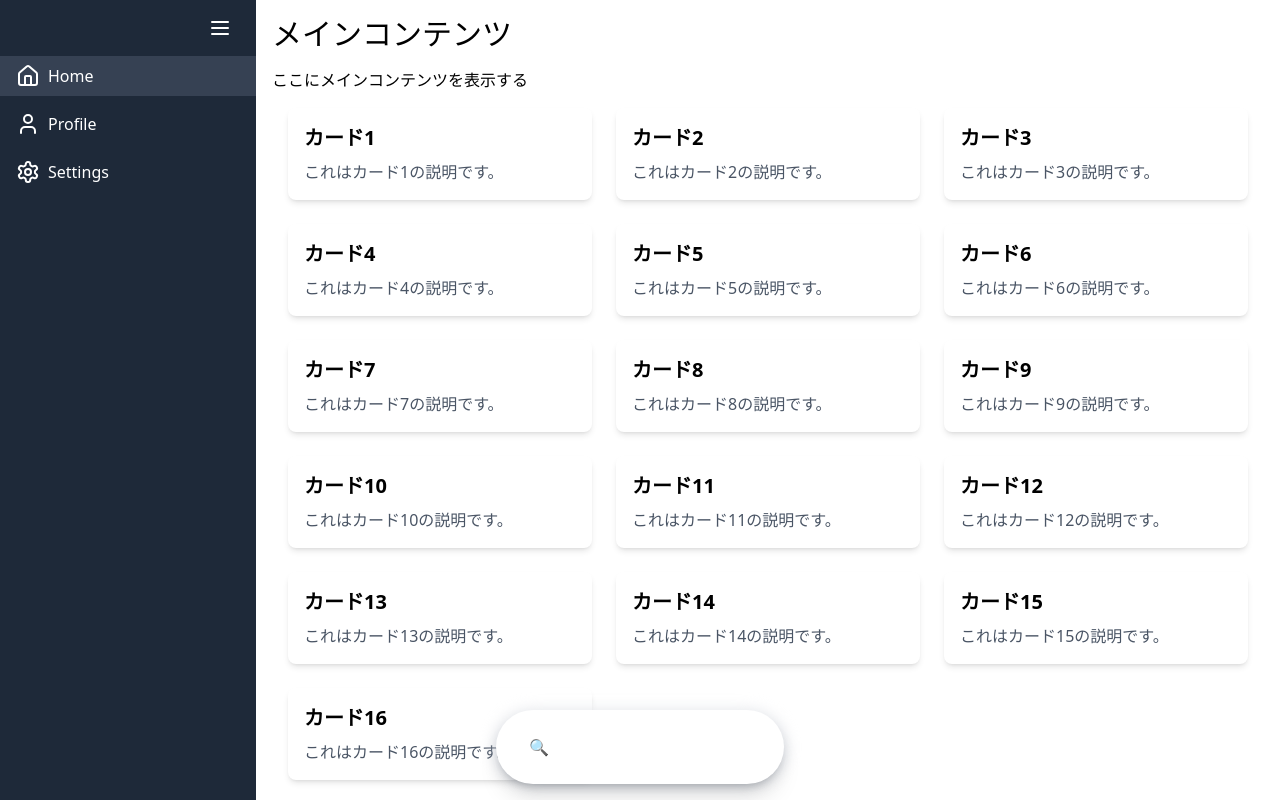
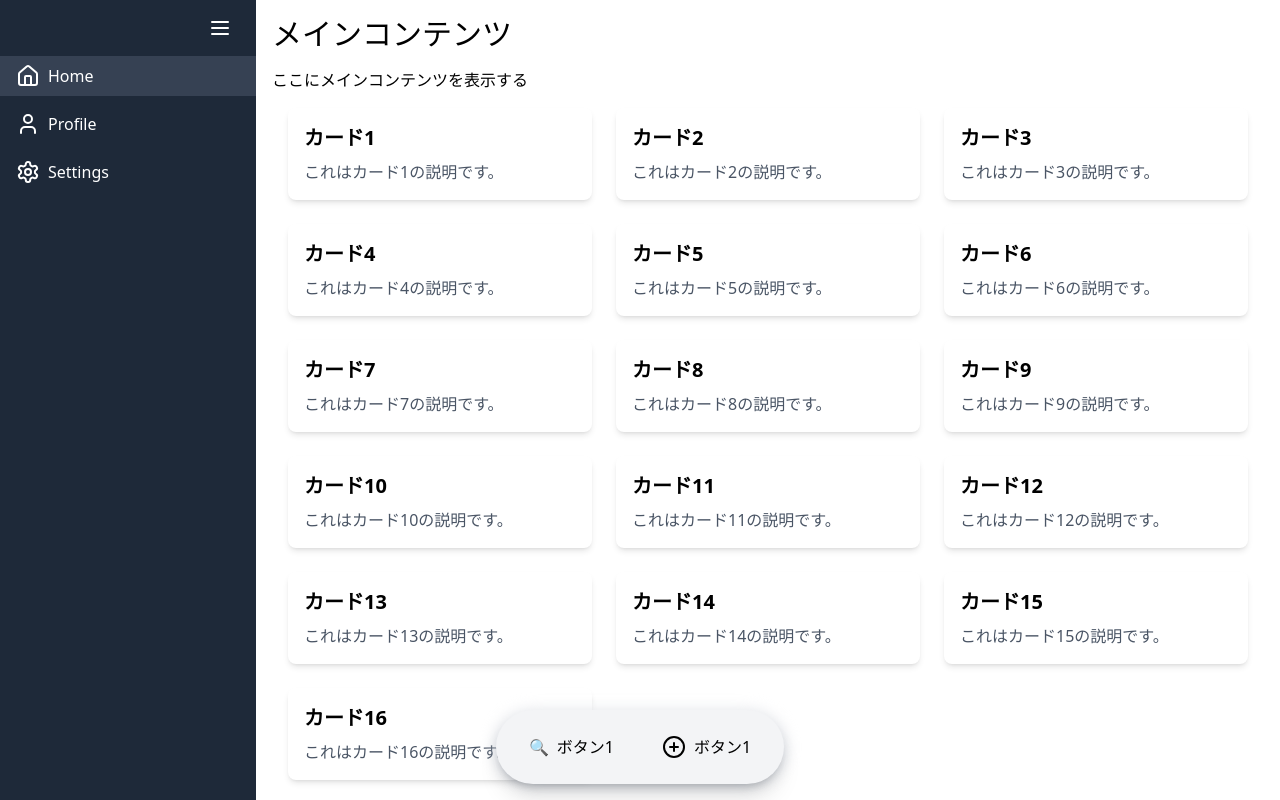
Before and after one commit to uttne/myhome-tools, a React (Vite) app in the folder front/: page / in a window 1280 px wide. Built offline with nearby package versions, Linux system fonts and the light colour scheme.

Commit message:
ボタンの背景色をなくした

```diff
--- a/front/src/contents/HomeContent.tsx
+++ b/front/src/contents/HomeContent.tsx
@@ -45,13 +45,11 @@ export function HomeContent() {
       {
         display: "ボタン1",
         icon: <span>🔍</span>,
-        color: "primary",
         onClick: () => {},
       },
       {
         display: "ボタン1",
         icon: <PlusCircle />,
-        color: "secondary",
         onClick: () => {},
       },
     ]);
--- a/front/src/parts/ControlBox.tsx
+++ b/front/src/parts/ControlBox.tsx
@@ -3,9 +3,8 @@ import useButtonStore, { ControlButtonData } from "../stores/ButtonStore";
 
 function ControlBoxButton({data}:{data: ControlButtonData}) {
 
-  const color = data.color === "primary" ? "blue" : data.color === "secondary" ? "green" : data.color;
   return (
-    <button  className={`bg-${color}-500 text-white px-4 py-2 rounded rounded-full hover:bg-${color}-600 active:scale-95 transition-transform duration-50`}>
+    <button  className={`text-black px-4 py-2 rounded rounded-full active:scale-95 transition-transform duration-50`}>
       <div className="flex items-center gap-2">
         {data.icon ? data.icon : <></>}
         <span>{data.display}</span>
@@ -20,7 +19,7 @@ export function ControlBox() {
   return (
     buttons.length > 0 && (
     <div className="fixed bottom-4 left-0 w-full flex justify-center">
-      <div className="relative bg-white p-4 flex justify-center gap-4 rounded-full shadow-xl border border-transparent w-fit">
+      <div className="relative bg-gray-100 p-4 flex justify-center gap-4 rounded-full shadow-xl border border-transparent w-fit">
         <div className="absolute inset-0 rounded-full bg-gradient-to-b from-gray-200 to-gray-400 blur -z-10 w-full h-full"></div>
         {buttons.map((button, index) => (
           <ControlBoxButton key={index} data={button} />
--- a/front/src/stores/ButtonStore.ts
+++ b/front/src/stores/ButtonStore.ts
@@ -3,7 +3,6 @@ import {create} from 'zustand';
 export type ControlButtonData = {
   display: string;
   icon?: React.ReactNode;
-  color: "red" | "green" | "blue" | "primary" | "secondary";
   onClick: () => void;
 }
 
```
